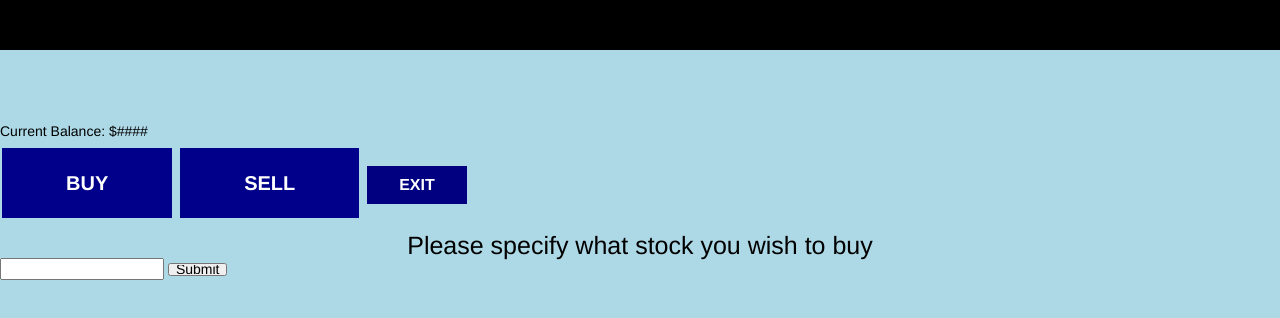
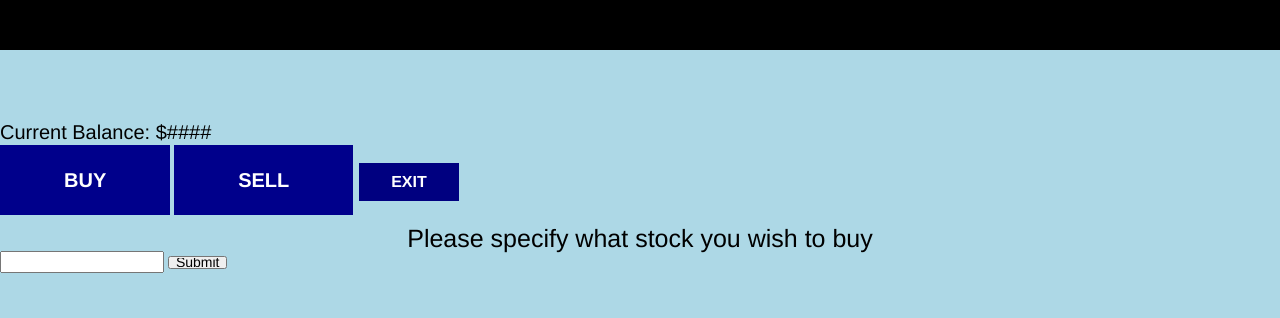
Before and after one commit to ConUHacks/LitCoin, a website: page stuff/startpage.html in a window 1280 px wide. Drawn offline with nearby package versions, Linux system fonts and the light colour scheme.

Commit message:
more changes

```diff
--- a/stuff/css/startpage.css
+++ b/stuff/css/startpage.css
@@ -14,7 +14,7 @@ h1 {
 
 h2 {
     text-align: left;
-    font-size: 14px;
+    font-size: 20px;
     line-height: 0.25;
 }
 
@@ -44,7 +44,7 @@ h2 {
     font-size: 20px;
     margin: 4px 2px;
     cursor: pointer;
-    vertical-align: center;
+    margin: auto;
 }
 
 #nav-container {
```
